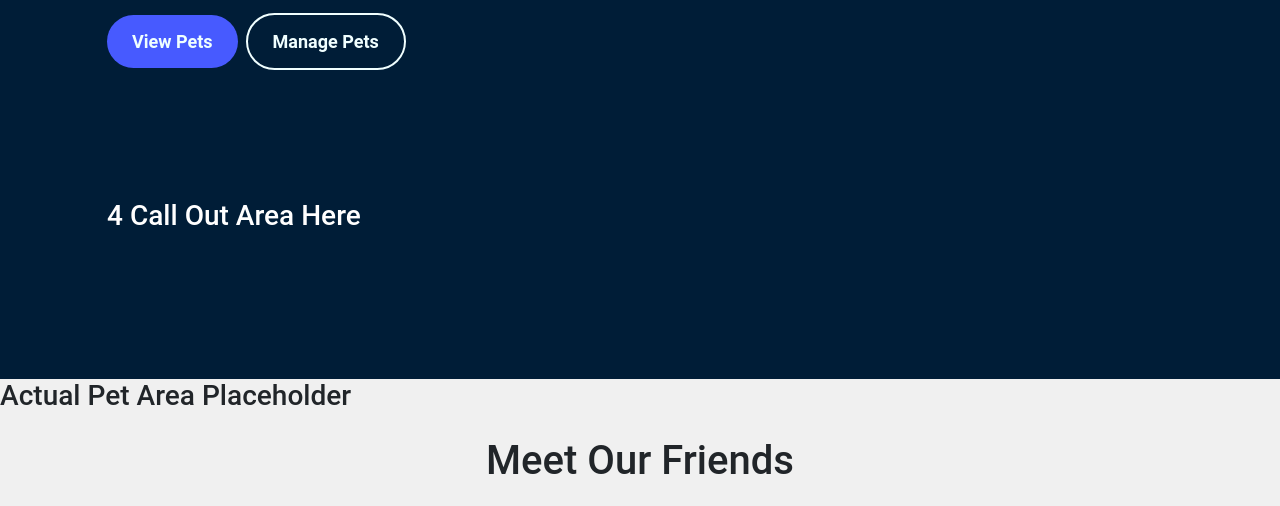
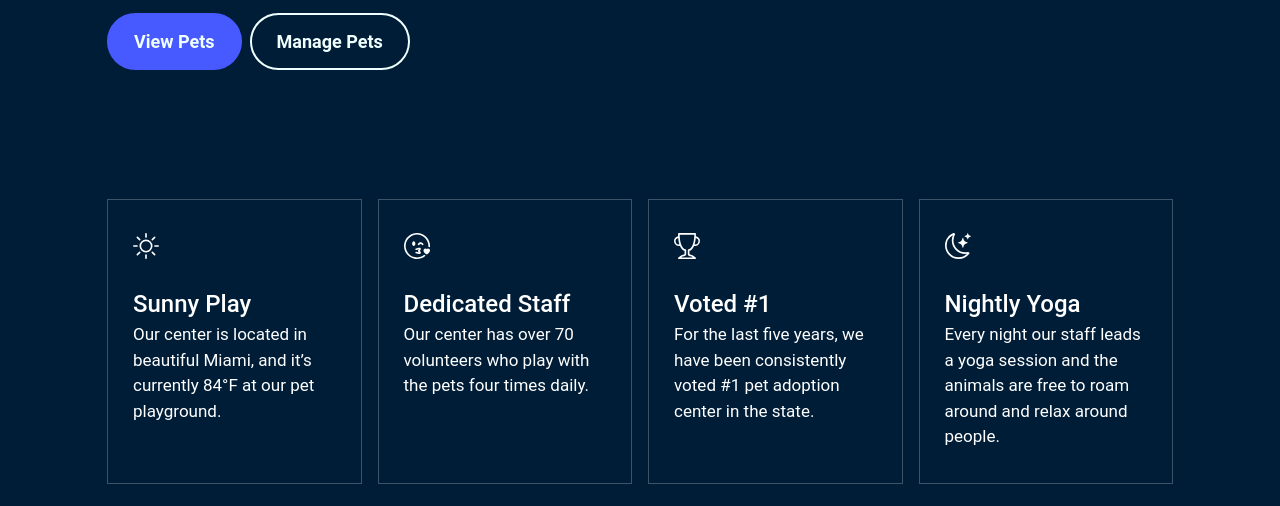
Before and after one commit to webdev408/Unique-pet-adoption, a plain HTML site: page index.html in a window 1280 px wide. Shown: the part 420-926 px from the top of the page. Drawn offline with nearby package versions, Linux system fonts and the light colour scheme; no server answers.

Commit message:
added icons and text to 4 columns

```diff
--- a/index.html
+++ b/index.html
@@ -13,12 +13,56 @@
   <div class="top-section-wrapper">
     <div class="top-section">
       <h1>Find Your New Bestie</h1>
-      <p>The most amazing list of adoptable pets at your fingertips. Updated fresh daily</p>
+      <p class="intro-text">The most amazing list of adoptable pets at your fingertips. Updated fresh daily</p>
       <div class="intro-buttons">
         <a href="#" class="our-btn me-1">View Pets</a>
         <a href="" class="our-btn btn-outline">Manage Pets</a>
       </div>
-      <h3>4 Call Out Area Here</h3>
+      <div class="intro-features">
+        <div class="intro-feature">
+          <svg xmlns="http://www.w3.org/2000/svg" width="26" height="26" fill="currentColor" class="bi bi-sun"
+            viewBox="0 0 16 16">
+            <path
+              d="M8 11a3 3 0 1 1 0-6 3 3 0 0 1 0 6m0 1a4 4 0 1 0 0-8 4 4 0 0 0 0 8M8 0a.5.5 0 0 1 .5.5v2a.5.5 0 0 1-1 0v-2A.5.5 0 0 1 8 0m0 13a.5.5 0 0 1 .5.5v2a.5.5 0 0 1-1 0v-2A.5.5 0 0 1 8 13m8-5a.5.5 0 0 1-.5.5h-2a.5.5 0 0 1 0-1h2a.5.5 0 0 1 .5.5M3 8a.5.5 0 0 1-.5.5h-2a.5.5 0 0 1 0-1h2A.5.5 0 0 1 3 8m10.657-5.657a.5.5 0 0 1 0 .707l-1.414 1.415a.5.5 0 1 1-.707-.708l1.414-1.414a.5.5 0 0 1 .707 0m-9.193 9.193a.5.5 0 0 1 0 .707L3.05 13.657a.5.5 0 0 1-.707-.707l1.414-1.414a.5.5 0 0 1 .707 0m9.193 2.121a.5.5 0 0 1-.707 0l-1.414-1.414a.5.5 0 0 1 .707-.707l1.414 1.414a.5.5 0 0 1 0 .707M4.464 4.465a.5.5 0 0 1-.707 0L2.343 3.05a.5.5 0 1 1 .707-.707l1.414 1.414a.5.5 0 0 1 0 .708" />
+          </svg>
+
+          <h2>Sunny Play</h2>
+
+          <p>Our center is located in beautiful Miami, and it&rsquo;s currently 84&deg;F at our pet playground.</p>
+        </div>
+        <div class="intro-feature">
+          <svg xmlns="http://www.w3.org/2000/svg" width="26" height="26" fill="currentColor" class="bi bi-emoji-kiss"
+            viewBox="0 0 16 16">
+            <path fill-rule="evenodd"
+              d="M12.493 13.368a7 7 0 1 1 2.489-4.858c.344.033.68.147.975.328a8 8 0 1 0-2.654 5.152 9 9 0 0 1-.81-.622m-3.731-3.22a13 13 0 0 0-1.107.318.5.5 0 1 1-.31-.95c.38-.125.802-.254 1.192-.343.37-.086.78-.153 1.103-.108.16.022.394.085.561.286.188.226.187.497.131.705a1.9 1.9 0 0 1-.31.593q-.115.16-.275.343.16.186.276.347c.142.197.256.397.31.595.055.208.056.479-.132.706-.168.2-.404.262-.563.284-.323.043-.733-.027-1.102-.113a15 15 0 0 1-1.191-.345.5.5 0 1 1 .31-.95c.371.12.761.24 1.109.321q.264.062.446.084a6 6 0 0 0-.502-.584.5.5 0 0 1 .002-.695 5.5 5.5 0 0 0 .5-.577 5 5 0 0 0-.448.082Zm.766-.087-.003-.001-.003-.001zm.002 1.867-.006.001zM6 8c.552 0 1-.672 1-1.5S6.552 5 6 5s-1 .672-1 1.5S5.448 8 6 8m2.757-.563a.5.5 0 0 0 .68-.194.93.93 0 0 1 .813-.493c.339 0 .645.19.813.493a.5.5 0 0 0 .874-.486A1.93 1.93 0 0 0 10.25 5.75c-.73 0-1.356.412-1.687 1.007a.5.5 0 0 0 .194.68M14 9.828c1.11-1.14 3.884.856 0 3.422-3.884-2.566-1.11-4.562 0-3.421Z" />
+          </svg>
+          <h2>Dedicated Staff</h2>
+          <p>Our center has over 70 volunteers who play with the pets four times daily.</p>
+        </div>
+        <div class="intro-feature">
+          <svg xmlns="http://www.w3.org/2000/svg" width="26" height="26" fill="currentColor" class="bi bi-trophy"
+            viewBox="0 0 16 16">
+            <path
+              d="M2.5.5A.5.5 0 0 1 3 0h10a.5.5 0 0 1 .5.5q0 .807-.034 1.536a3 3 0 1 1-1.133 5.89c-.79 1.865-1.878 2.777-2.833 3.011v2.173l1.425.356c.194.048.377.135.537.255L13.3 15.1a.5.5 0 0 1-.3.9H3a.5.5 0 0 1-.3-.9l1.838-1.379c.16-.12.343-.207.537-.255L6.5 13.11v-2.173c-.955-.234-2.043-1.146-2.833-3.012a3 3 0 1 1-1.132-5.89A33 33 0 0 1 2.5.5m.099 2.54a2 2 0 0 0 .72 3.935c-.333-1.05-.588-2.346-.72-3.935m10.083 3.935a2 2 0 0 0 .72-3.935c-.133 1.59-.388 2.885-.72 3.935M3.504 1q.01.775.056 1.469c.13 2.028.457 3.546.87 4.667C5.294 9.48 6.484 10 7 10a.5.5 0 0 1 .5.5v2.61a1 1 0 0 1-.757.97l-1.426.356a.5.5 0 0 0-.179.085L4.5 15h7l-.638-.479a.5.5 0 0 0-.18-.085l-1.425-.356a1 1 0 0 1-.757-.97V10.5A.5.5 0 0 1 9 10c.516 0 1.706-.52 2.57-2.864.413-1.12.74-2.64.87-4.667q.045-.694.056-1.469z" />
+          </svg>
+          <h2>Voted #1</h2>
+          <p>For the last five years, we have been consistently voted #1 pet adoption center in the state.</p>
+        </div>
+        <div class="intro-feature">
+          <svg xmlns="http://www.w3.org/2000/svg" width="26" height="26" fill="currentColor" class="bi bi-moon-stars"
+            viewBox="0 0 16 16">
+            <path
+              d="M6 .278a.77.77 0 0 1 .08.858 7.2 7.2 0 0 0-.878 3.46c0 4.021 3.278 7.277 7.318 7.277q.792-.001 1.533-.16a.79.79 0 0 1 .81.316.73.73 0 0 1-.031.893A8.35 8.35 0 0 1 8.344 16C3.734 16 0 12.286 0 7.71 0 4.266 2.114 1.312 5.124.06A.75.75 0 0 1 6 .278M4.858 1.311A7.27 7.27 0 0 0 1.025 7.71c0 4.02 3.279 7.276 7.319 7.276a7.32 7.32 0 0 0 5.205-2.162q-.506.063-1.029.063c-4.61 0-8.343-3.714-8.343-8.29 0-1.167.242-2.278.681-3.286" />
+            <path
+              d="M10.794 3.148a.217.217 0 0 1 .412 0l.387 1.162c.173.518.579.924 1.097 1.097l1.162.387a.217.217 0 0 1 0 .412l-1.162.387a1.73 1.73 0 0 0-1.097 1.097l-.387 1.162a.217.217 0 0 1-.412 0l-.387-1.162A1.73 1.73 0 0 0 9.31 6.593l-1.162-.387a.217.217 0 0 1 0-.412l1.162-.387a1.73 1.73 0 0 0 1.097-1.097zM13.863.099a.145.145 0 0 1 .274 0l.258.774c.115.346.386.617.732.732l.774.258a.145.145 0 0 1 0 .274l-.774.258a1.16 1.16 0 0 0-.732.732l-.258.774a.145.145 0 0 1-.274 0l-.258-.774a1.16 1.16 0 0 0-.732-.732l-.774-.258a.145.145 0 0 1 0-.274l.774-.258c.346-.115.617-.386.732-.732z" />
+          </svg>
+
+          <h2>Nightly Yoga</h2>
+
+          <p>Every night our staff leads a yoga session and the animals are free to roam around and relax around people.
+          </p>
+        </div>
+      </div>
     </div>
   </div>
   <h3>Actual Pet Area Placeholder</h3>
--- a/style.css
+++ b/style.css
@@ -31,7 +31,7 @@ html {
   max-width: 525px;
 }
 
-.top-section p {
+.intro-text {
   font-size: 1.25rem;
   line-height: 169.3%;
   margin: 1rem 0;
@@ -47,6 +47,7 @@ html {
   font-size: 1.125rem;
   font-weight: 600;
   background-color: #475aff;
+  border: 2px solid #475aff;
   color: azure;
   text-decoration: none;
   padding: 13px 25px;
@@ -56,7 +57,27 @@ html {
 .btn-outline {
   background-color: transparent;
   border: 2px solid azure;
+}
 
+.intro-feature {
+  padding: 33px 25px;
+  border: thin solid rgba(255, 255, 255, 0.24);
+}
+
+.intro-feature p {
+  margin: 0;
+  font-size: 1.0625rem;
+}
+
+.intro-feature h2 {
+  font-size: 1.5rem;
+  margin: 31px 0 4px 0;
+}
+
+.intro-features {
+  display: grid;
+  grid-template-columns: 1fr 1fr 1fr 1fr;
+  column-gap: 16px;
 }
 
 .pet-filter {
```
